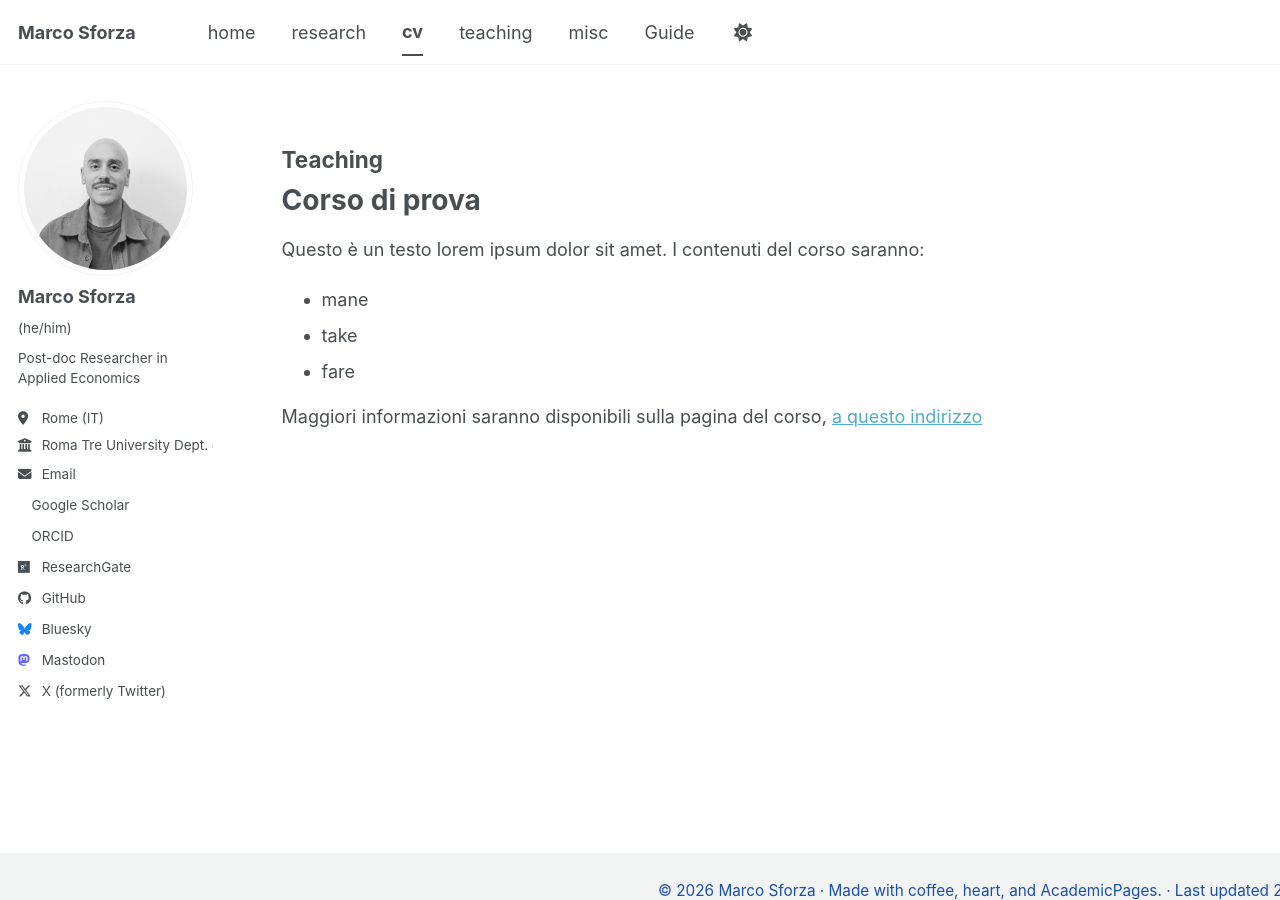
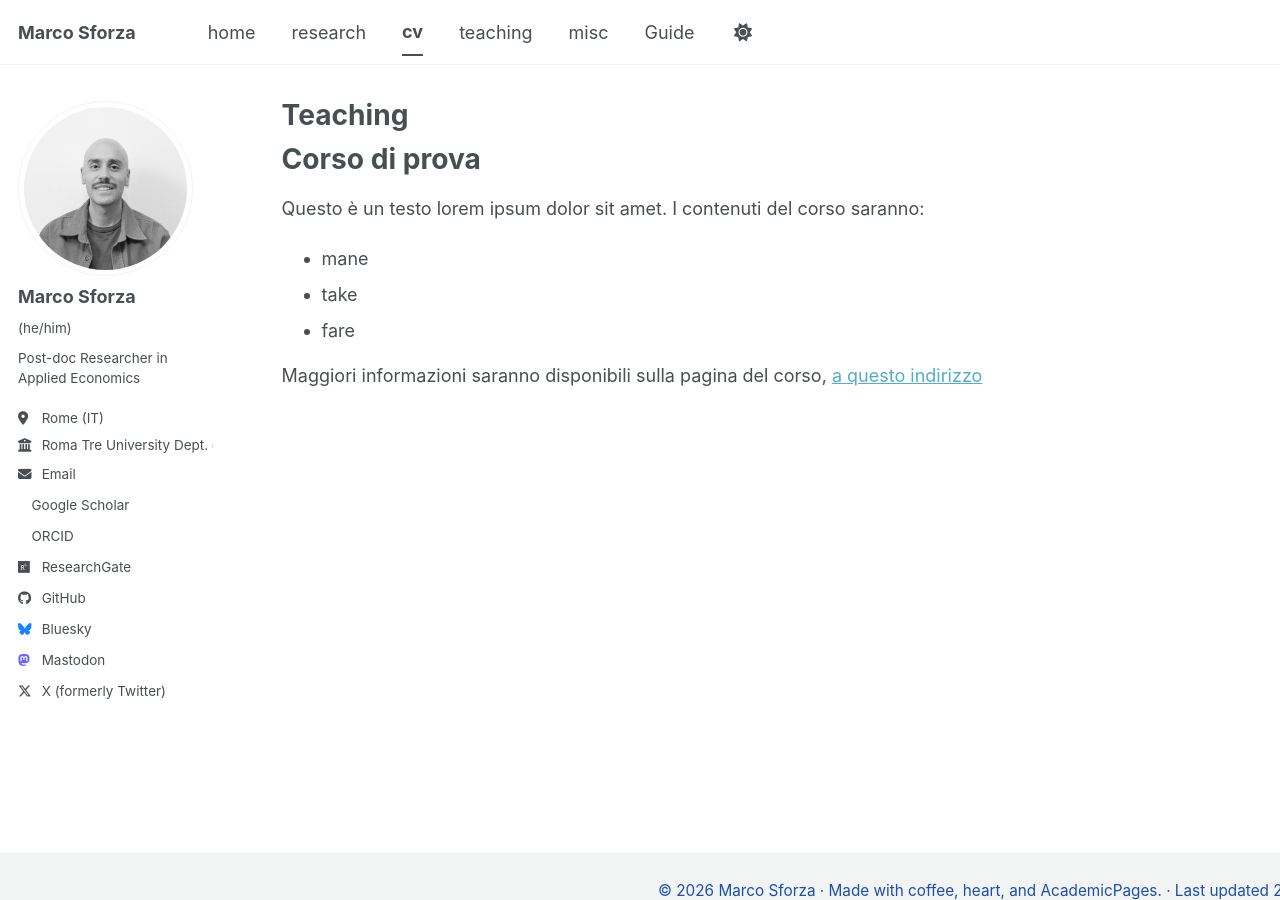
Before and after one commit to marcosforza/marcosforza.github.io, a Jekyll site: the page built from _pages/teaching.md, in a window 1280 px wide. Built offline with Jekyll 4.4.1, drawn with Linux system fonts in a browser that asks for light colours; a style sheet for code colours, icons or effects is not loaded.

```diff
--- a/_pages/teaching.md
+++ b/_pages/teaching.md
@@ -1,14 +1,11 @@
 ---
 layout: archive
-title: ""
+title: "Teaching"
 permalink: /cv/
 author_profile: true
 ---
 
 {% include base_path %}
-
-Teaching
-------
 
 # Corso di prova
 Questo è un testo lorem ipsum dolor sit amet.
```
